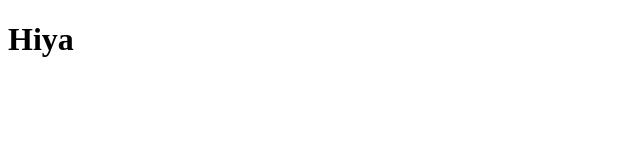
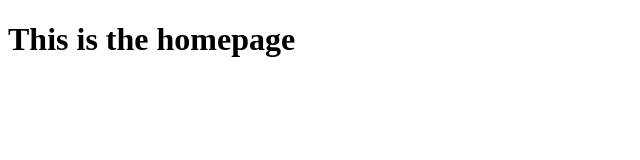
Before and after one commit to alexanderpaulchase/git-demo, a plain HTML site: page index.html in a window 1280 px wide. Shown: the whole page, without its empty margins (0-640 px from the left). Drawn offline with Linux system fonts and the light colour scheme.

Commit message:
A few more changes for website

```diff
--- a/index.html
+++ b/index.html
@@ -7,6 +7,6 @@
     <title>Document</title>
 </head>
 <body>
-    <h1>Hiya</h1>
+    <h1>This is the homepage</h1>
 </body>
 </html>
```
Also changed, not shown: 1 other file.
